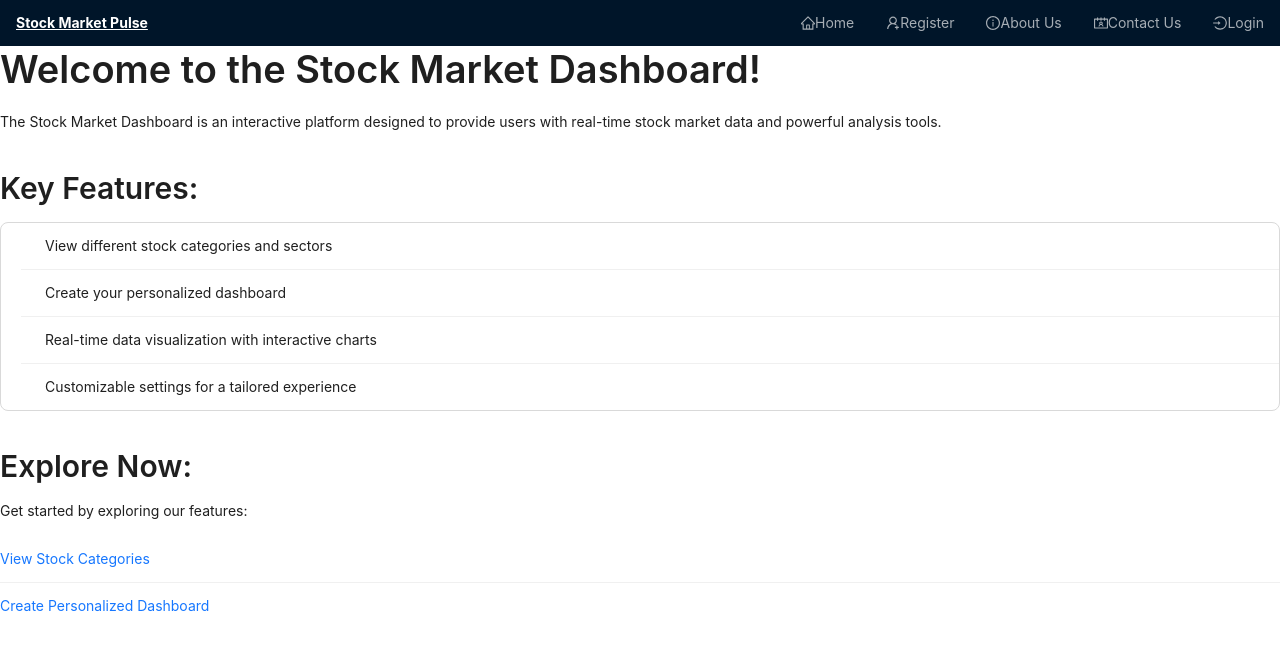
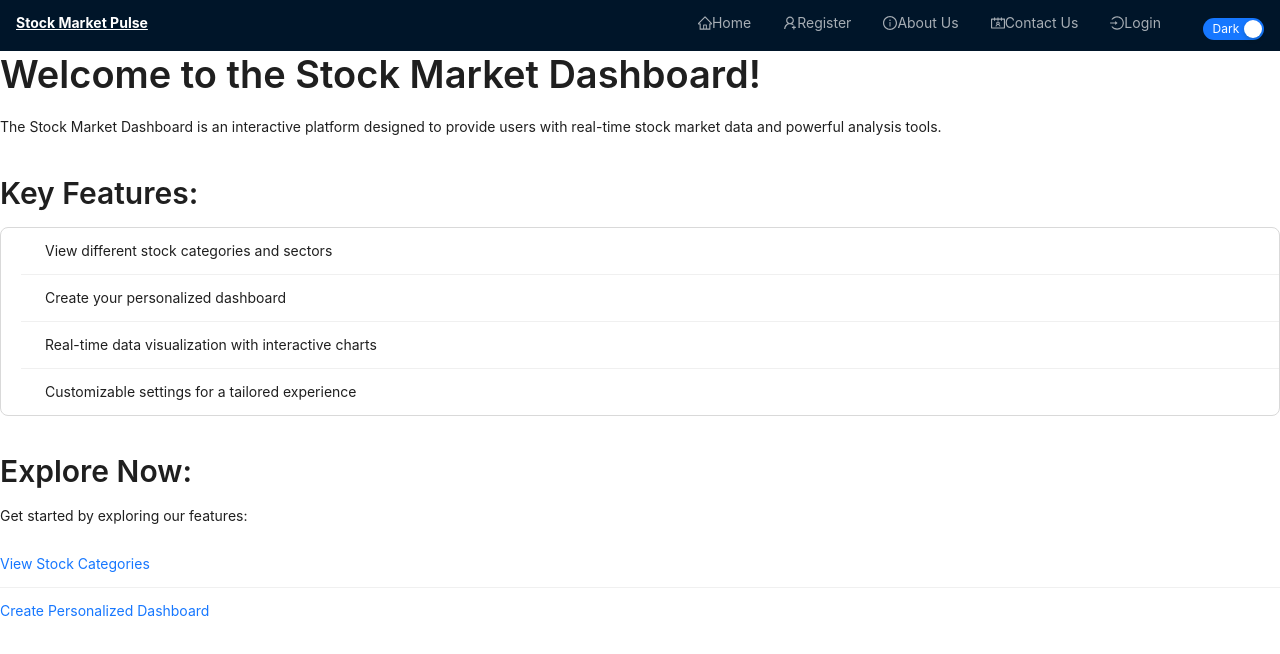
Before and after one commit to saurabhkumarr99/Stock-Market-Dashboard-Web, a React (Create React App) app: page / in a window 1280 px wide. Shown: the top 654 px of the page. Built offline with nearby package versions, Linux system fonts and the light colour scheme.

Commit message:
Added theeme loggle button

```diff
--- a/src/allComponents/Header.js
+++ b/src/allComponents/Header.js
@@ -1,6 +1,6 @@
-import React from 'react';
+import React, { useState } from 'react';
 import { Link } from 'react-router-dom';
-import { Menu, Dropdown } from 'antd';
+import { Menu, Dropdown, Switch } from 'antd';
 import { useAuth } from './AuthContext';
 import { useNavigate } from 'react-router-dom';
 import {
@@ -17,11 +17,17 @@ import {
 const Header = () => {
   const { isAuthenticated, logout } = useAuth();
   const navigate = useNavigate();
+  const [theme, setTheme] = useState('dark'); // State to manage theme
+
+  const handleThemeToggle = (checked) => {
+    setTheme(checked ? 'dark' : 'light'); // Toggle between 'dark' and 'light' themes
+  };
 
   const handleLogout = () => {
     logout();
     navigate('/');
   };
+
 
   const chartMenu = (
     <Menu>
@@ -36,7 +42,8 @@ const Header = () => {
 
   return (
     <div data-testid="header-component">
-      <Menu theme="dark" mode="horizontal">
+      {/* Menu content */}
+      <Menu theme={theme} mode="horizontal">
         <Menu.Item style={{ marginRight: 'auto' }}>
           <Link to="/">
             <span>
@@ -87,6 +94,16 @@ const Header = () => {
               <LogoutOutlined />
               Logout
             </Menu.Item>
+
+            {/* Theme toggle button */}
+            <Menu.Item style={{ marginLeft: '10px', marginTop: '5px' }}>
+              <Switch
+                checked={theme === 'dark'}
+                onChange={handleThemeToggle}
+                checkedChildren="Dark"
+                unCheckedChildren="Light"
+              />
+            </Menu.Item>
           </>
         ) : (
           <>
@@ -120,6 +137,15 @@ const Header = () => {
                 Login
               </Link>
             </Menu.Item>
+            {/* Theme toggle button */}
+            <Menu.Item style={{ marginLeft: '10px', marginTop: '5px' }}>
+              <Switch
+                checked={theme === 'dark'}
+                onChange={handleThemeToggle}
+                checkedChildren="Dark"
+                unCheckedChildren="Light"
+              />
+            </Menu.Item>
           </>
         )}
       </Menu>
```
